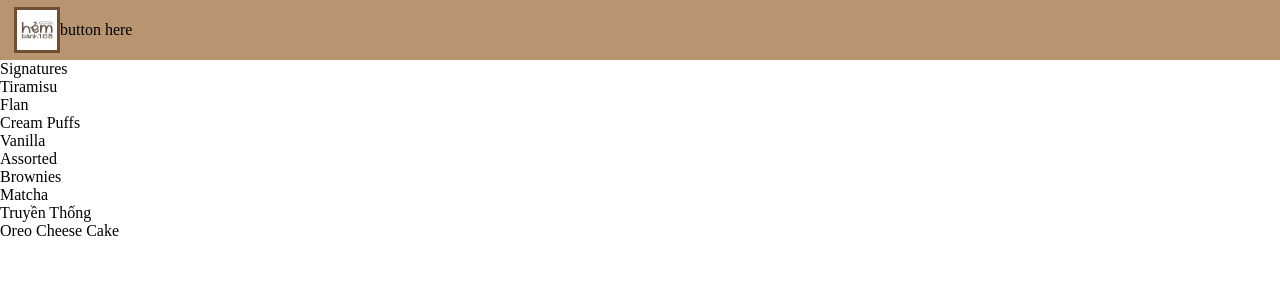
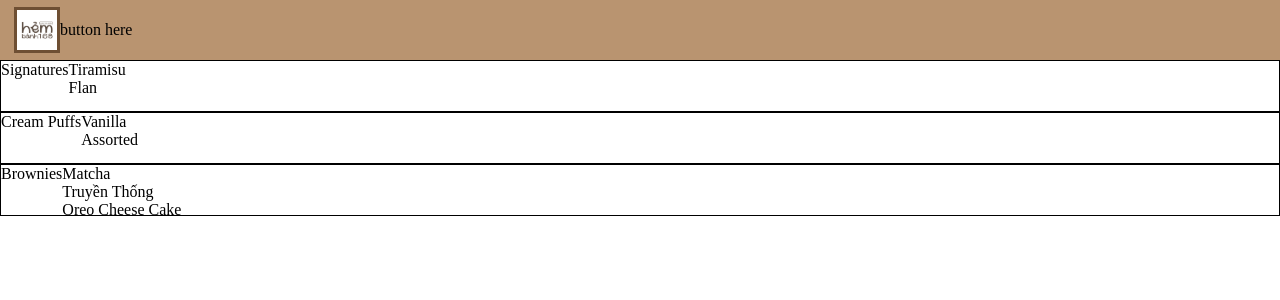
Before and after one commit to hoanhua14/hem168, a React (Vite) app in the folder 168/: page / in a window 1280 px wide. Shown: the top 300 px of the page. Built offline with nearby package versions, Linux system fonts and the light colour scheme.

Commit message:
added testing style for Products component

```diff
--- a/168/src/components/MainPage.jsx
+++ b/168/src/components/MainPage.jsx
@@ -8,9 +8,9 @@ const MainPage = () => {
         <img src="/assets/logo.png" alt="logo" className="logo"></img>
         <Button className="button" />
       </div>
-      <Products className="products" category="Signatures" />
-      <Products className="products" category="Cream Puffs" />
-      <Products className="products" category="Brownies" />
+      <Products category="Signatures" />
+      <Products category="Cream Puffs" />
+      <Products category="Brownies" />
     </>
   );
 };
--- a/168/src/components/Products.jsx
+++ b/168/src/components/Products.jsx
@@ -18,14 +18,14 @@ const productList = {
 const Products = ({ category }) => {
   const products = productList[category];
   return (
-    <div>
+    <section className="products">
       <div>{category}</div>
       <div>
         {products.map((product) => (
           <ProductCard key={product.id} name={product.name} />
         ))}
       </div>
-    </div>
+    </section>
   );
 };
 export default Products;
--- a/168/src/index.css
+++ b/168/src/index.css
@@ -28,8 +28,10 @@
 }
 .products {
   display: flex;
-  direction: row;
+  flex-direction: row;
   justify-content: flex-start;
+  border: 1px solid black;
+  height: 50px;
 }
 .product {
 }
```
